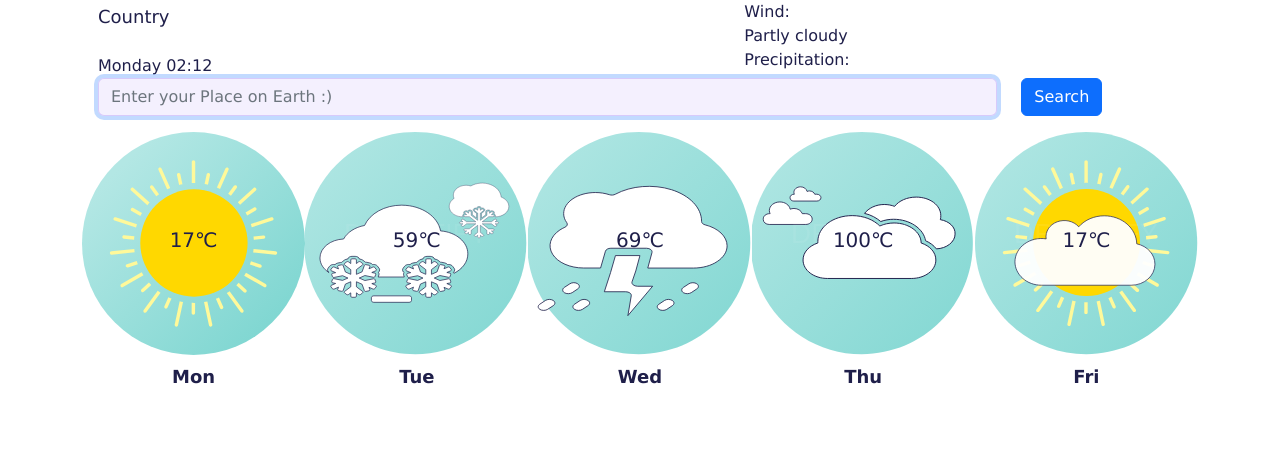
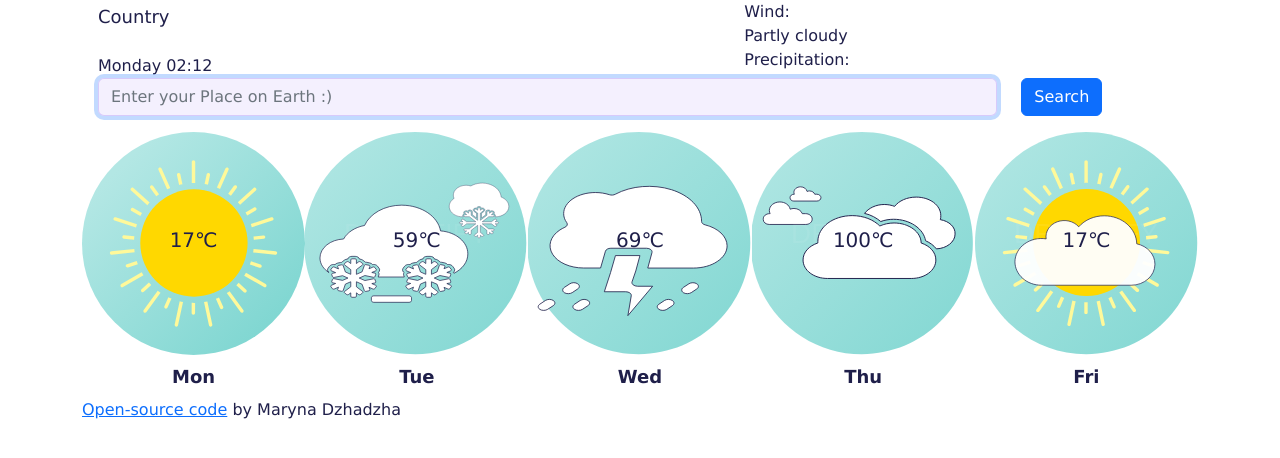
Before and after one commit to Buzjaka/WeatherApp, a plain HTML site: page index.html in a window 1280 px wide. Shown: the part 90-548 px from the top of the page. Drawn offline with nearby package versions, Linux system fonts and the light colour scheme.

Commit message:
Added source link

```diff
--- a/index.html
+++ b/index.html
@@ -153,6 +153,10 @@
         </div>
       </div>
     </div>
+    <p>
+      <a href="https://github.com/Buzjaka/WeatherApp">Open-source code</a>
+      by Maryna Dzhadzha
+    </p>
     <script src="src/index.js"></script>
   </body>
 </html>
```
